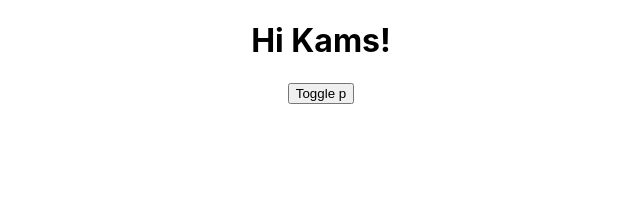
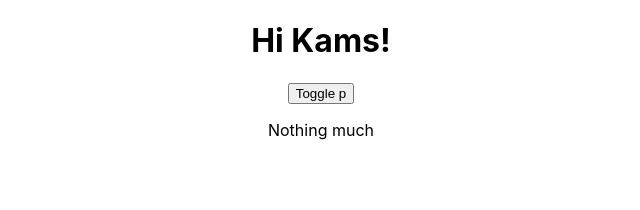
Before and after one commit to kamath7/React-Revisit, a React (Create React App) app in the folder bts-react/: page / in a window 1280 px wide. Shown: the top 210 px of the page, without its empty margins (319-959 px from the left). Built offline with nearby package versions, Linux system fonts and the light colour scheme.

Commit message:
New component to check rendering

```diff
--- a/bts-react/src/App.js
+++ b/bts-react/src/App.js
@@ -1,6 +1,6 @@
 import React, { useState } from "react";
 import "./App.css";
-
+import DemoOutput from './components/Demo/DemoOutput'
 function App() {
   const [showP, setShowP] = useState(false);
   const toggleP = () => {
@@ -10,7 +10,7 @@ function App() {
     <div className="App">
       <h1>Hi Kams!</h1>
       <button onClick={toggleP}>Toggle  p</button>
-      {showP && <p>Some lalle text</p>}
+       <DemoOutput show={showP}/>
       {showP && <p> United title winners 2021-22 </p>}
     </div>
   );
--- /dev/null
+++ b/bts-react/src/components/Demo/DemoOutput.js
@@ -0,0 +1,12 @@
+import React from 'react'
+
+const DemoOutput = (props) => {
+    return (
+        <div>
+            <p>{props.show ? 'Kams is lord': 'Nothing much'}</p>
+
+        </div>
+    )
+}
+
+export default DemoOutput
```
